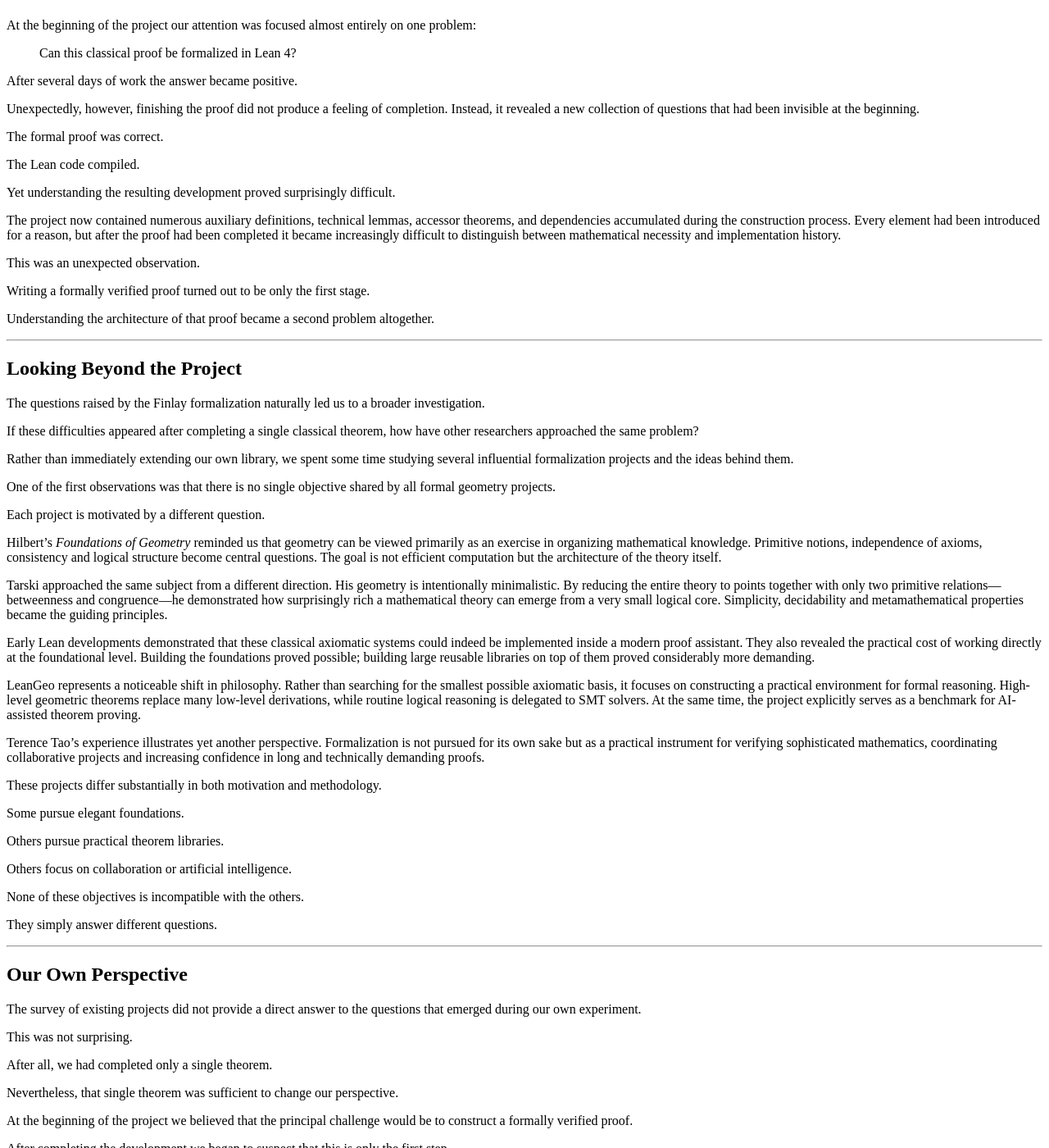
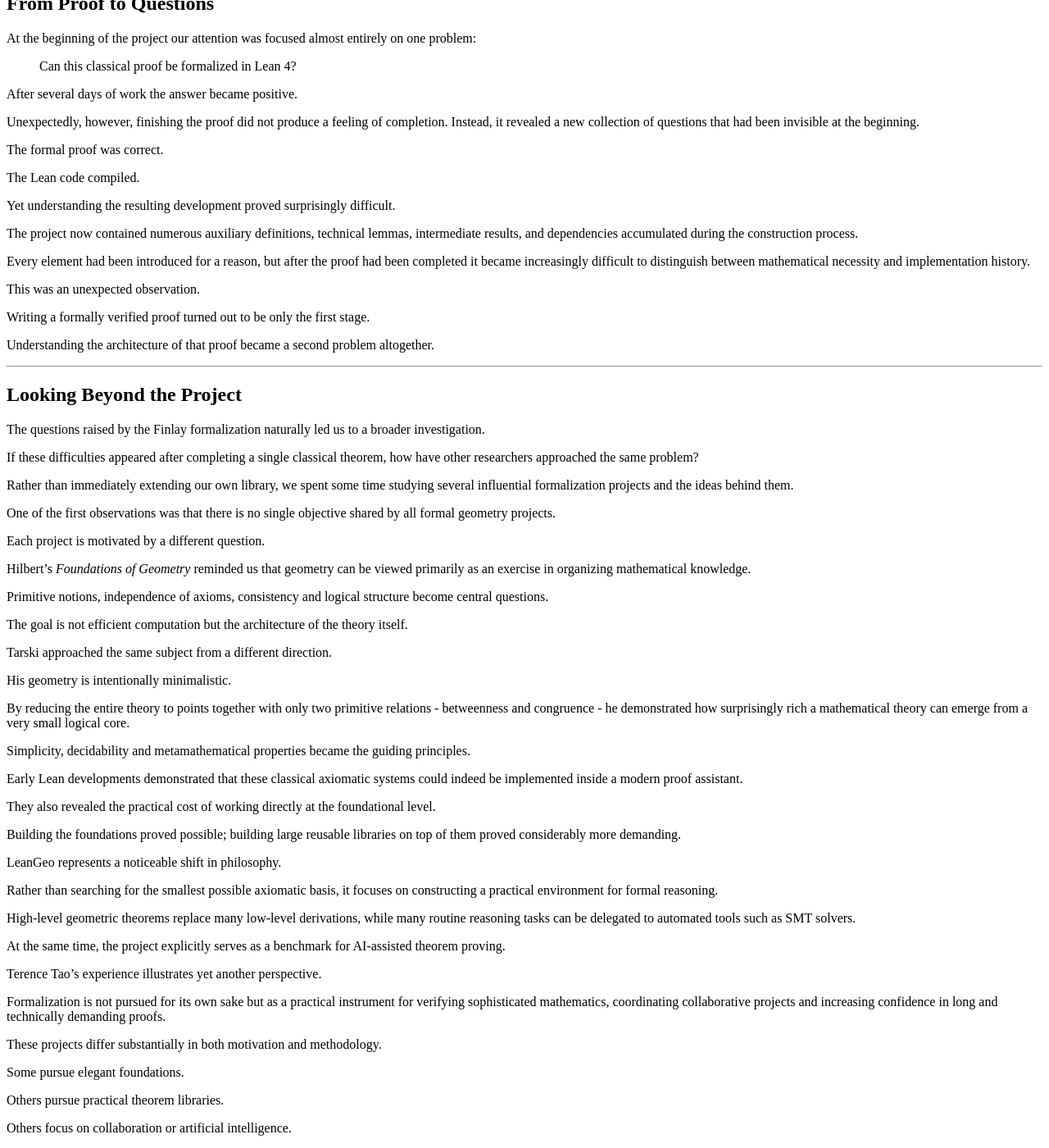
Before and after one commit to cgjteam/cgjteam.github.io, a Jekyll site: the page built from log-005.md, in a window 1280 px wide and 1400 px high, scrolled down 420 px. Shown: the whole window at 82% size. Built offline with Jekyll 4.4.1, drawn with Linux system fonts in a browser that asks for light colours; comment, search, counter and statistics services are not loaded; some of the changed text lies outside the part shown.

Commit message:
Refactor log-005.md for clarity and readability
Refactor and clarify the text in log-005.md, improving readability and structure. Adjusted phrasing and organization of sections for better flow.

```diff
--- a/log-005.md
+++ b/log-005.md
@@ -4,7 +4,7 @@
 date: 2026-07-16
 ---
 
-# Log 005 — Beyond the Proof
+# Log 005 - Beyond the Proof
 
 ## Reflections after the First Complete Formalization
 
@@ -12,9 +12,11 @@
 
 The original objective of the CGJteam Lab project was intentionally modest.
 
-Rather than attempting to formalize a complete theory of synthetic geometry, we selected a single classical theorem: Ian Finlay's elegant proof of the concurrency of the three medians of a triangle. The goal was simple: understand the existing Lean geometry library, complete one substantial formal proof, and document the entire process.
+Rather than attempting to formalize a complete theory of synthetic geometry, we selected a single classical theorem: Ian Finlay's elegant proof of the concurrency of the three medians of a triangle.
 
-This objective has now been achieved.
+The goal was simple: understand the existing Lean geometry library, complete one substantial formal proof, and document the entire process.
+
+This first objective has now been achieved.
 
 Looking back, however, the completed proof turned out to be far less interesting than the questions that appeared along the way.
 
@@ -38,7 +40,9 @@
 
 Yet understanding the resulting development proved surprisingly difficult.
 
-The project now contained numerous auxiliary definitions, technical lemmas, accessor theorems, and dependencies accumulated during the construction process. Every element had been introduced for a reason, but after the proof had been completed it became increasingly difficult to distinguish between mathematical necessity and implementation history.
+The project now contained numerous auxiliary definitions, technical lemmas, intermediate results, and dependencies accumulated during the construction process.
+
+Every element had been introduced for a reason, but after the proof had been completed it became increasingly difficult to distinguish between mathematical necessity and implementation history.
 
 This was an unexpected observation.
 
@@ -60,15 +64,37 @@
 
 Each project is motivated by a different question.
 
-Hilbert's *Foundations of Geometry* reminded us that geometry can be viewed primarily as an exercise in organizing mathematical knowledge. Primitive notions, independence of axioms, consistency and logical structure become central questions. The goal is not efficient computation but the architecture of the theory itself.
+Hilbert's *Foundations of Geometry* reminded us that geometry can be viewed primarily as an exercise in organizing mathematical knowledge.
 
-Tarski approached the same subject from a different direction. His geometry is intentionally minimalistic. By reducing the entire theory to points together with only two primitive relations—betweenness and congruence—he demonstrated how surprisingly rich a mathematical theory can emerge from a very small logical core. Simplicity, decidability and metamathematical properties became the guiding principles.
+Primitive notions, independence of axioms, consistency and logical structure become central questions.
 
-Early Lean developments demonstrated that these classical axiomatic systems could indeed be implemented inside a modern proof assistant. They also revealed the practical cost of working directly at the foundational level. Building the foundations proved possible; building large reusable libraries on top of them proved considerably more demanding.
+The goal is not efficient computation but the architecture of the theory itself.
 
-LeanGeo represents a noticeable shift in philosophy. Rather than searching for the smallest possible axiomatic basis, it focuses on constructing a practical environment for formal reasoning. High-level geometric theorems replace many low-level derivations, while routine logical reasoning is delegated to SMT solvers. At the same time, the project explicitly serves as a benchmark for AI-assisted theorem proving.
+Tarski approached the same subject from a different direction.
 
-Terence Tao's experience illustrates yet another perspective. Formalization is not pursued for its own sake but as a practical instrument for verifying sophisticated mathematics, coordinating collaborative projects and increasing confidence in long and technically demanding proofs.
+His geometry is intentionally minimalistic.
+
+By reducing the entire theory to points together with only two primitive relations - betweenness and congruence - he demonstrated how surprisingly rich a mathematical theory can emerge from a very small logical core.
+
+Simplicity, decidability and metamathematical properties became the guiding principles.
+
+Early Lean developments demonstrated that these classical axiomatic systems could indeed be implemented inside a modern proof assistant.
+
+They also revealed the practical cost of working directly at the foundational level.
+
+Building the foundations proved possible; building large reusable libraries on top of them proved considerably more demanding.
+
+LeanGeo represents a noticeable shift in philosophy.
+
+Rather than searching for the smallest possible axiomatic basis, it focuses on constructing a practical environment for formal reasoning.
+
+High-level geometric theorems replace many low-level derivations, while many routine reasoning tasks can be delegated to automated tools such as SMT solvers.
+
+At the same time, the project explicitly serves as a benchmark for AI-assisted theorem proving.
+
+Terence Tao's experience illustrates yet another perspective.
+
+Formalization is not pursued for its own sake but as a practical instrument for verifying sophisticated mathematics, coordinating collaborative projects and increasing confidence in long and technically demanding proofs.
 
 These projects differ substantially in both motivation and methodology.
 
@@ -126,7 +152,30 @@
 
 Yet, after completing our first experiment, we became increasingly interested in another question:
 
-How should a mature formal mathematical library be understood after it has already been built?
+> How should a mature formal mathematical library be understood after it has already been built?
+
+---
+
+## Understanding an Existing Formal Library
+
+The Finlay formalization also revealed another aspect of formal mathematics.
+
+A library is not only a collection of proved theorems.
+
+It is an evolving mathematical environment whose internal organization reflects many previous design decisions.
+
+Before extending such a library, one must understand:
+
+- why particular definitions were introduced,
+- which assumptions are fundamental,
+- which lemmas represent stable mathematical interfaces,
+- which constructions belong only to a particular proof.
+
+In this sense, formalization creates a new form of mathematical reading.
+
+Studying a formal library is not only reading definitions and theorems.
+
+It is reconstructing the mathematical architecture hidden behind them.
 
 ---
 
@@ -152,6 +201,21 @@
 
 ---
 
+## Outlook
+
+The next stage of CGJteam Lab will therefore focus not only on adding new formal proofs, but also on understanding and refining the architecture of the developing geometry library.
+
+The project will continue through two parallel activities:
+
+1. Formalization of additional classical synthetic arguments.
+2. Analysis and improvement of the reusable structures revealed by these formalizations.
+
+The long-term objective is not merely a collection of verified proofs.
+
+It is the development of a coherent mathematical environment in which synthetic geometry can be expressed, studied and extended.
+
+---
+
 ## References
 
 1. Ian Finlay, *Proof of the Concurrency of the Medians of a Triangle*.
@@ -168,4 +232,10 @@
 
 7. Ali Sever, Formalization of Tarski's Geometry in Lean.
 
-8. CGJteam Lab, Logs 001–004.
+8. CGJteam Lab, Logs 001-004.
+
+---
+
+*Document produced by CGJteam Lab.*
+
+*This log documents the transition from a verified synthetic proof toward understanding and developing a reusable formal geometry library.*
```
